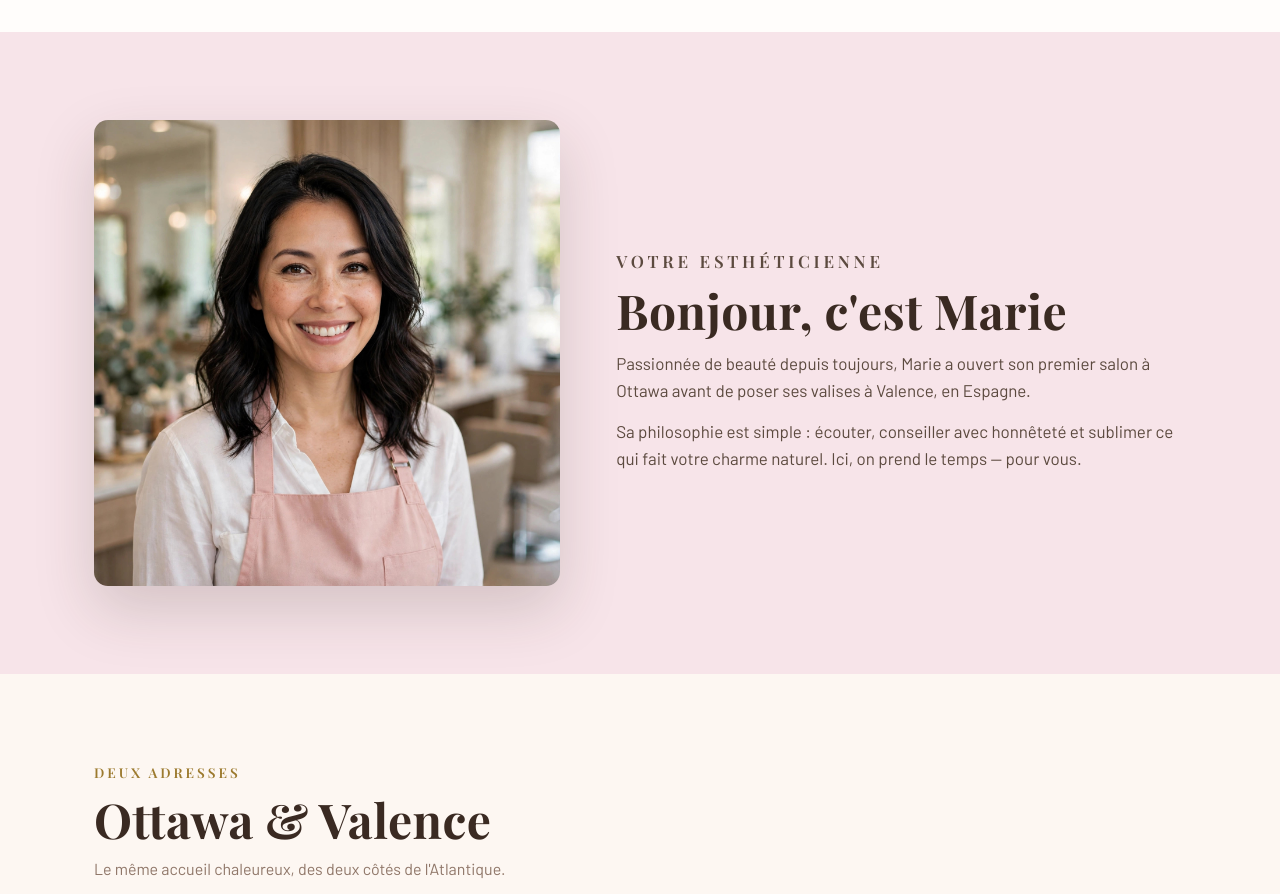
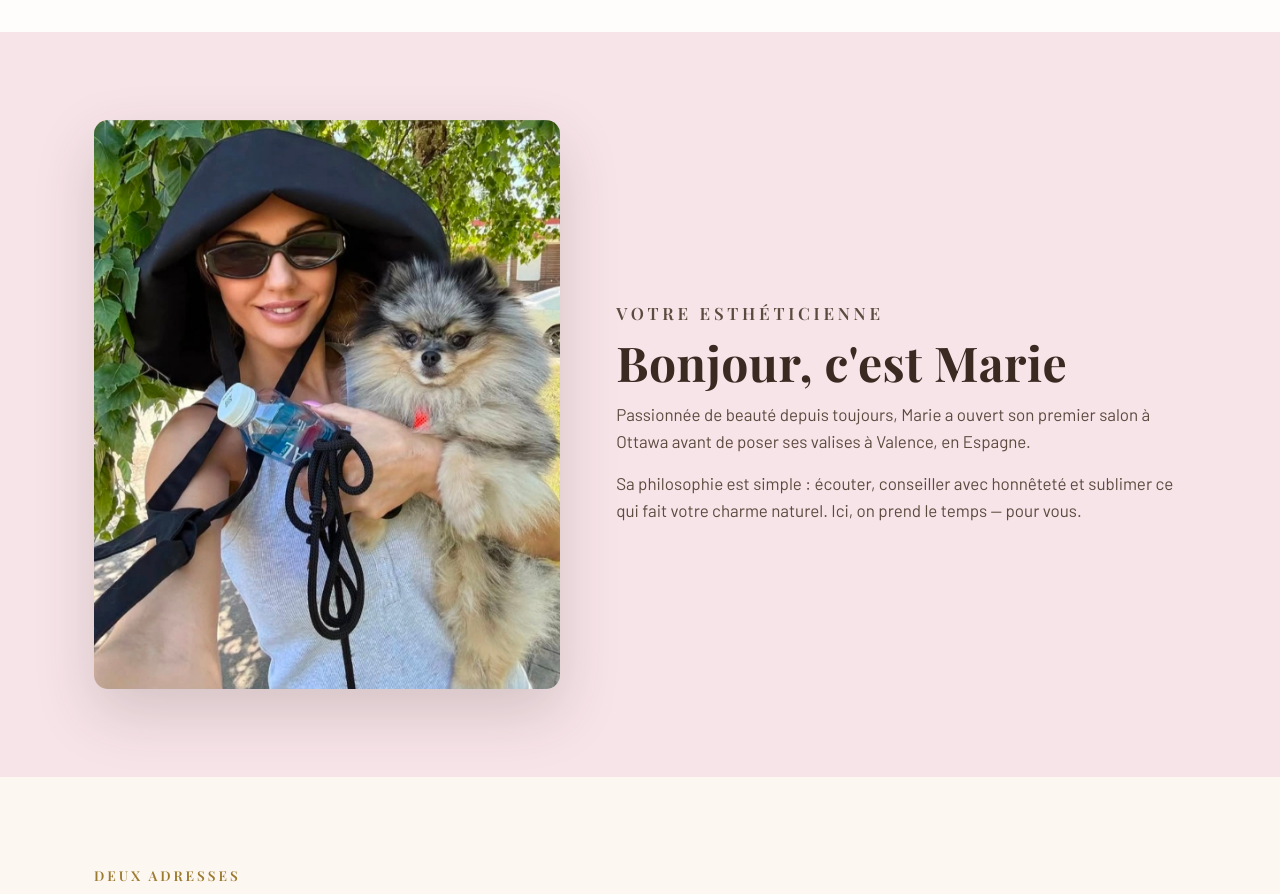
Before and after one commit to brandonlacoste9-tech/marie-esthetique-demo, a plain HTML site: page index.html in a window 1280 px wide. Shown: the part 1980-2874 px from the top of the page. Drawn offline with nearby package versions, Linux system fonts and the light colour scheme.

Commit message:
Add Marie's real portrait

```diff
--- a/index.html
+++ b/index.html
@@ -99,7 +99,7 @@
 
 <section class="about" id="about">
   <div class="wrap about-grid">
-    <div class="about-img"><img src="images/marie.jpg" alt="Marie, esthéticienne"></div>
+    <div class="about-img"><img src="images/marie-real.jpg" alt="Marie, esthéticienne"></div>
     <div class="about-copy">
       <p class="kicker" data-i18n="about.kicker">Votre esthéticienne</p>
       <h2 data-i18n="about.title">Bonjour, c'est Marie</h2>
```
